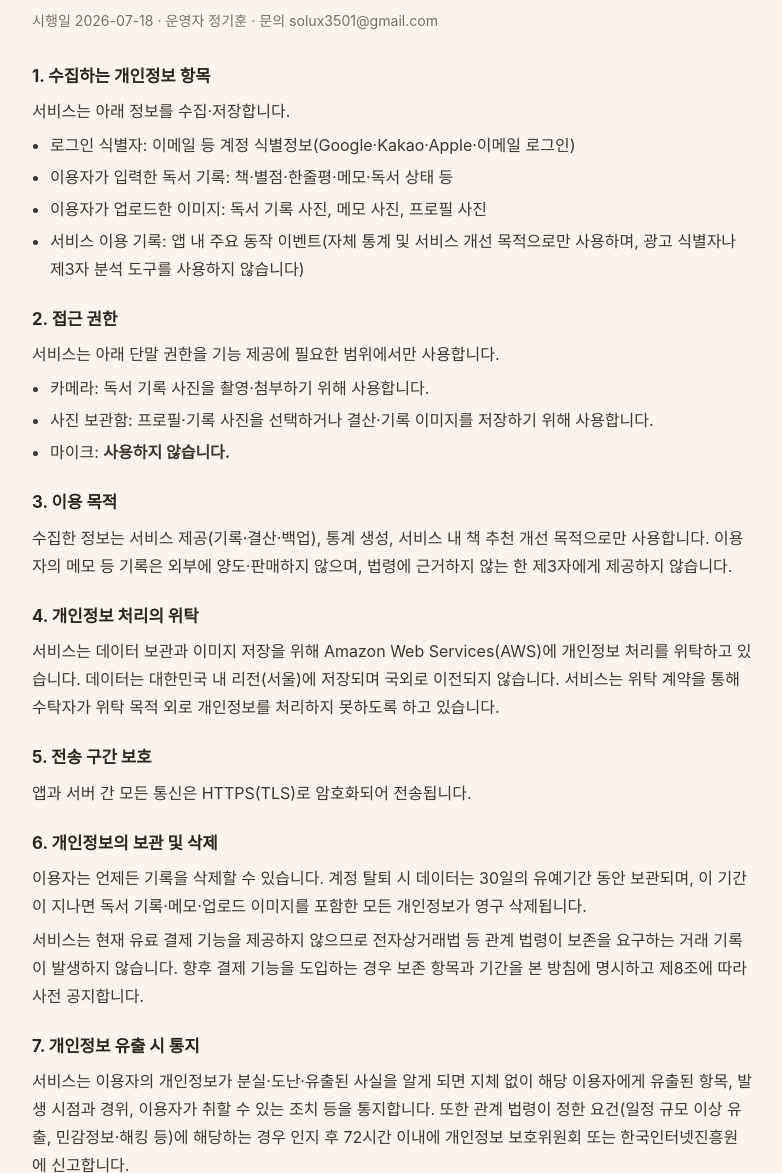
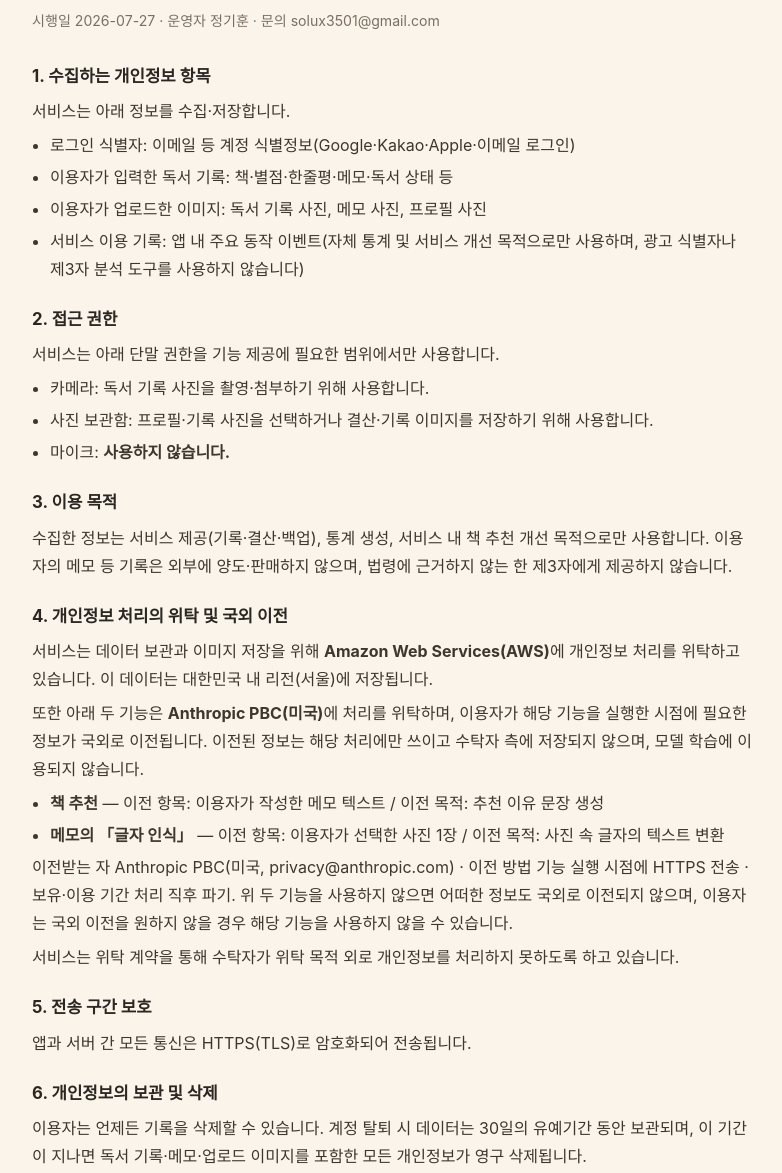
Before and after one commit to JeongGihun/ilgeum-legal, a plain HTML site: page privacy.html in a window 1280 px wide. Shown: the part 121-1294 px from the top of the page, without its empty margins (248-1030 px from the left). Drawn offline with Linux system fonts and the light colour scheme.

Commit message:
법무 문서 갱신

```diff
--- a/privacy.html
+++ b/privacy.html
@@ -25,7 +25,7 @@
 <div class="wrap">
   <a class="back" href="index.html">← 목록</a>
   <h1>개인정보처리방침</h1>
-  <p class="sub">시행일 2026-07-18 · 운영자 정기훈 · 문의 solux3501@gmail.com</p>
+  <p class="sub">시행일 2026-07-27 · 운영자 정기훈 · 문의 solux3501@gmail.com</p>
 
   <section><h2>1. 수집하는 개인정보 항목</h2>
     <p>서비스는 아래 정보를 수집·저장합니다.</p>
@@ -50,8 +50,15 @@
     <p>수집한 정보는 서비스 제공(기록·결산·백업), 통계 생성, 서비스 내 책 추천 개선 목적으로만 사용합니다. 이용자의 메모 등 기록은 외부에 양도·판매하지 않으며, 법령에 근거하지 않는 한 제3자에게 제공하지 않습니다.</p>
   </section>
 
-  <section><h2>4. 개인정보 처리의 위탁</h2>
-    <p>서비스는 데이터 보관과 이미지 저장을 위해 Amazon Web Services(AWS)에 개인정보 처리를 위탁하고 있습니다. 데이터는 대한민국 내 리전(서울)에 저장되며 국외로 이전되지 않습니다. 서비스는 위탁 계약을 통해 수탁자가 위탁 목적 외로 개인정보를 처리하지 못하도록 하고 있습니다.</p>
+  <section><h2>4. 개인정보 처리의 위탁 및 국외 이전</h2>
+    <p>서비스는 데이터 보관과 이미지 저장을 위해 <b>Amazon Web Services(AWS)</b>에 개인정보 처리를 위탁하고 있습니다. 이 데이터는 대한민국 내 리전(서울)에 저장됩니다.</p>
+    <p>또한 아래 두 기능은 <b>Anthropic PBC(미국)</b>에 처리를 위탁하며, 이용자가 해당 기능을 실행한 시점에 필요한 정보가 국외로 이전됩니다. 이전된 정보는 해당 처리에만 쓰이고 수탁자 측에 저장되지 않으며, 모델 학습에 이용되지 않습니다.</p>
+    <ul>
+      <li><b>책 추천</b> — 이전 항목: 이용자가 작성한 메모 텍스트 / 이전 목적: 추천 이유 문장 생성</li>
+      <li><b>메모의 「글자 인식」</b> — 이전 항목: 이용자가 선택한 사진 1장 / 이전 목적: 사진 속 글자의 텍스트 변환</li>
+    </ul>
+    <p>이전받는 자 Anthropic PBC(미국, privacy@anthropic.com) · 이전 방법 기능 실행 시점에 HTTPS 전송 · 보유·이용 기간 처리 직후 파기. 위 두 기능을 사용하지 않으면 어떠한 정보도 국외로 이전되지 않으며, 이용자는 국외 이전을 원하지 않을 경우 해당 기능을 사용하지 않을 수 있습니다.</p>
+    <p>서비스는 위탁 계약을 통해 수탁자가 위탁 목적 외로 개인정보를 처리하지 못하도록 하고 있습니다.</p>
   </section>
 
   <section><h2>5. 전송 구간 보호</h2>
```
